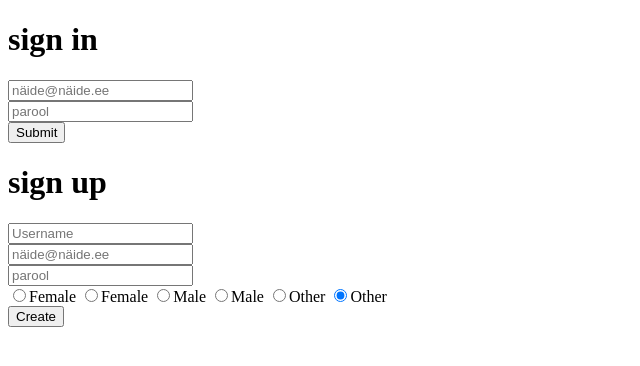
After one commit to ukupoder/1.kodutoo-IV-ruhm, a PHP site: page /login.php in a window 1280 px wide. The commit adds this page. Shown: the top 366 px of the page, without its empty margins (0-640 px from the left). Run offline with PHP 8.4, Linux system fonts and the light colour scheme.

Commit message:
radio button beta

```diff
--- a/first.php
+++ b/first.php
@@ -58,6 +58,7 @@ if (isset($_POST["signupPassword"]))
 			<input type="submit" value="Submit">
 		</form>
 
+
 		<h1> sign up </h1>
 		<form method="POST">
 			<input name="signupFirstname" placeholder="Firstname" type="firstname"><br>
--- /dev/null
+++ b/login.php
@@ -0,0 +1,85 @@
+<?php
+
+	/*
+	var_dump($_GET);
+	echo "<br>";
+	var_dump($_POST);
+	*/
+
+	$signupEmailError = "";
+	$signupEmail = "";
+	$gender = "female";
+	if (isset($_POST["signupEmail"]))
+	{
+		if (empty($_POST["signupEmail"]))
+		{
+			$signupEmailError= "Väli on kohustuslik";
+		}
+		else
+		{
+			$signupEmail = $_POST["signupEmail"];
+
+		}
+	}
+
+	$signupPasswordError = "";
+
+	if (isset($_POST["signupPassword"]))
+	{
+		if (empty($_POST["signupPassword"]))
+		{
+			$signupPasswordError= "Väli on kohustuslik";
+		}
+
+		elseif (strlen($_POST["signupPassword"])<8)
+		{
+				$signupPasswordError="Parool peab olema vähemalt 8 tähemärki pikk.";
+		}
+	}
+?>
+
+
+<!DOCTYPE html>
+
+
+<html>
+	<head>
+		<title>Sisselogiming</title>
+	</head>
+	<body>
+	<h1> sign in </h1>
+		<form method="POST">
+			<input name="loginEmail" placeholder="näide@näide.ee" type="email">
+			<br>
+			<input name="loginPassword" placeholder="parool" type="password">
+			<br>
+			<input type="submit" value="Submit">
+		</form>
+
+		<h1> sign up </h1>
+		<form method="POST">
+			<input name="signupUsername" placeholder="Username" type="Username">
+			<br>
+			<input name="signupEmail" placeholder="näide@näide.ee" type="email" value="<?=$signupEmail;?>"><?php echo $signupEmailError; ?>
+			<br>
+			<input name="signupPassword" placeholder="parool" type="password"><?php echo $signupPasswordError; ?>
+			<br>
+
+
+			<input type="radio" name="gender" value="female">Female
+			<input type="radio" name="gender" value="female" checked>Female
+			<input type="radio" name="gender" value="male">Male
+			<input type="radio" name="gender" value="male" checked>Male
+			<input type="radio" name="gender" value="other">Other
+			<input type="radio" name="gender" value="other" checked>Other
+			<br>
+
+			<input type="submit" value="Create">
+		</form>
+
+
+
+
+	</body>
+
+</html>
```
